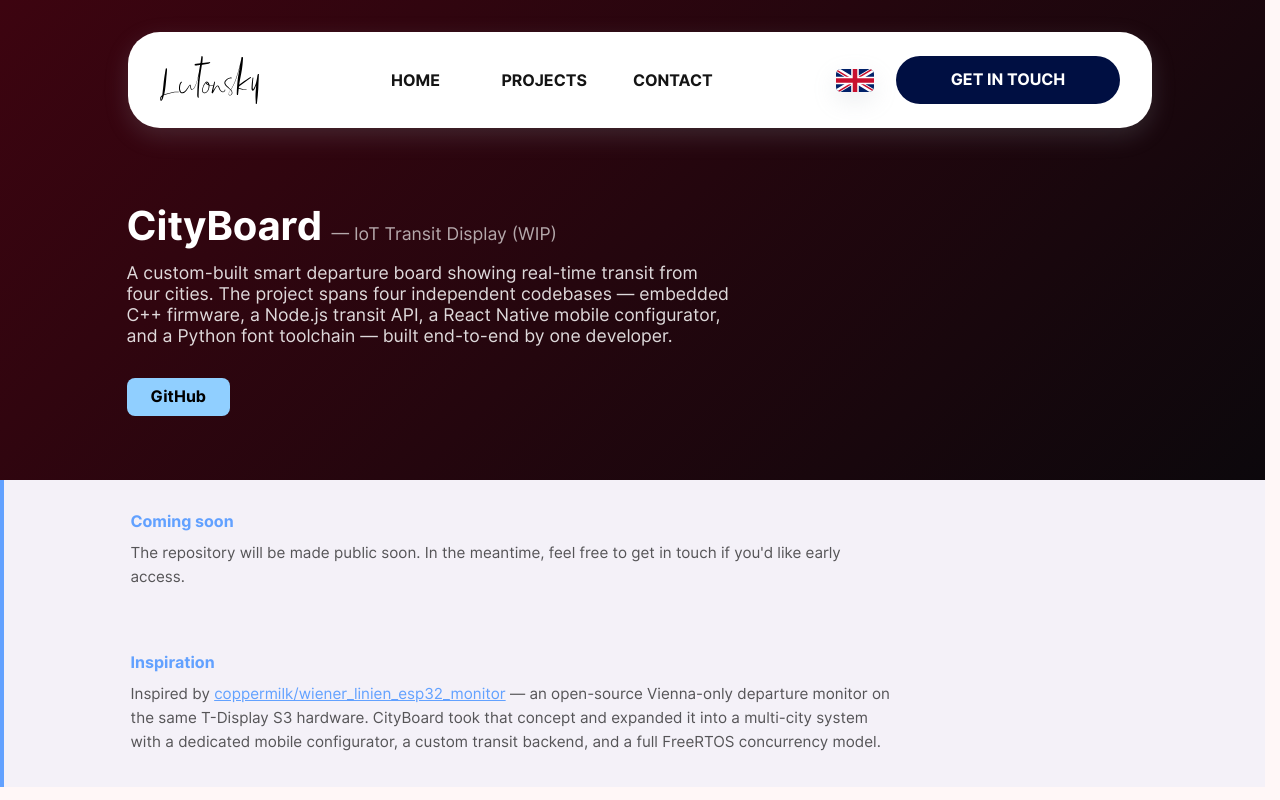
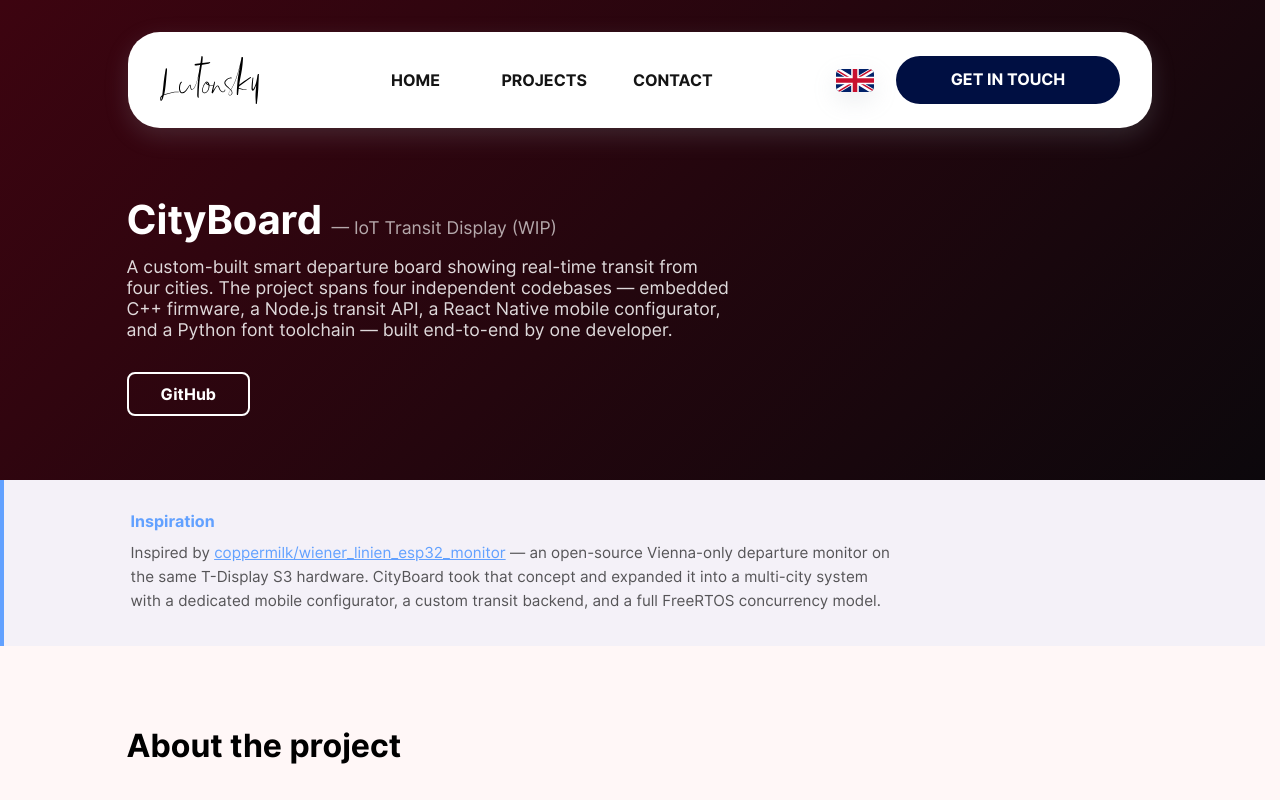
Before and after one commit to lukaslgit/homepage, a React (Vite) app: page /projects/details/wienboard in a window 1280 px wide. Shown: the top 800 px of the page. Built offline with nearby package versions, Linux system fonts and the light colour scheme.

Commit message:
github ling for CityBoard, small redesign

```diff
--- a/src/Pages/ProjectCityBoard.jsx
+++ b/src/Pages/ProjectCityBoard.jsx
@@ -137,20 +137,15 @@ export default function ProjectCityBoard() {
                         The project spans four independent codebases — embedded C++ firmware, a Node.js transit API,
                         a React Native mobile configurator, and a Python font toolchain — built end-to-end by one developer.
                     </p>
-                    <div className='github-private-wrap'>
-                        <span className='github-private-btn'>GitHub</span>
-                        <div className='github-tooltip'>
-                            This repository is private. The source code is available for review upon request — feel free to get in touch.
-                        </div>
-                    </div>
+                    <a
+                        href='https://github.com/lukaslgit/CityBoard/'
+                        className='pd-hero-btn'
+                        target='_blank'
+                        rel='noopener noreferrer'
+                    >
+                        GitHub
+                    </a>
                 </div>
-            </div>
-
-            <div className='pd-section pd-private-notice'>
-                <strong>Coming soon</strong>
-                <p>
-                    The repository will be made public soon. In the meantime, feel free to get in touch if you'd like early access.
-                </p>
             </div>
 
             <div className='pd-section pd-private-notice'>
--- a/src/Pages/ProjectTruckManager.jsx
+++ b/src/Pages/ProjectTruckManager.jsx
@@ -120,13 +120,13 @@ export default function ProjectTruckManager() {
             </div>
 
             <div className='pd-page-links'>
-                <Link to='/projects'>← Back to Projects</Link>
+                <Link to='/projects'>← Projects</Link>
                 <a
                     href='https://lutonsky.eu/projects/truck_managment_app/'
                     target='_blank'
                     rel='noopener noreferrer'
                 >
-                    Live Demo
+                    Live
                 </a>
                 <a
                     href='https://github.com/lukaslgit/truck-management-app'
--- a/src/Pages/ProjectWeatherApp.jsx
+++ b/src/Pages/ProjectWeatherApp.jsx
@@ -73,13 +73,13 @@ export default function ProjectWeatherApp() {
             </div>
 
             <div className='pd-page-links'>
-                <Link to='/projects'>← Back to Projects</Link>
+                <Link to='/projects'>← Projects</Link>
                 <a
                     href='https://lutonsky.eu/projects/weatherapp/'
                     target='_blank'
                     rel='noopener noreferrer'
                 >
-                    Live Demo
+                    Live
                 </a>
                 <a
                     href='https://github.com/lukaslgit/weatherapp'
--- a/src/Pages/Projects.jsx
+++ b/src/Pages/Projects.jsx
@@ -157,12 +157,7 @@ export default function Projects(){
                                     a React Native BLE/Wi-Fi configurator app, and a Python font pipeline — all built from scratch.
                                 </p>
                                 <div className='project-links'>
-                                    <div className='github-private-wrap'>
-                                        <span className='github-private-btn'>GitHub</span>
-                                        <div className='github-tooltip'>
-                                            This repository is private. The source code is available for review upon request — feel free to get in touch.
-                                        </div>
-                                    </div>
+                                    <Link to={'https://github.com/lukaslgit/CityBoard/'} target="_blank" rel="noopener noreferrer">GitHub</Link>
                                     <Link to={'/projects/details/wienboard'}>Details</Link>
                                 </div>
                             </div>
@@ -312,7 +307,7 @@ export default function Projects(){
                                     Managers can create tasks and manage trucks, while workers can view their assigned tasks.
                                 </p>
                                 <div className="project-links">
-                                    <a href={'https://lutonsky.eu/projects/truck_managment_app/'}>LIVE</a>
+                                    <a className="live-btn" href={'https://lutonsky.eu/projects/truck_managment_app/'}>LIVE</a>
                                     <Link to={'https://github.com/lukaslgit/truck-management-app'} target="_blank" rel="noopener noreferrer">GitHub</Link>
                                     <Link to={'/projects/details/truckmanager'}>Details</Link>
                                 </div>
@@ -435,7 +430,7 @@ export default function Projects(){
                                 <p>(08/2025)</p>
                                 <p>{t.projectpage_main1}</p>
                                 <div className="project-links">
-                                    <a href={'https://lutonsky.eu/projects/weatherapp/'}>LIVE</a>
+                                    <a className="live-btn" href={'https://lutonsky.eu/projects/weatherapp/'}>LIVE</a>
                                     <Link to={'https://github.com/lukaslgit/weatherapp'} target="_blank" rel="noopener noreferrer">GitHub</Link>
                                     <Link to={'/projects/details/weatherapp'}>Details</Link>
                                 </div>
--- a/src/Styles/projects.css
+++ b/src/Styles/projects.css
@@ -1195,6 +1195,10 @@
 .top-section .content .project .project-desc .project-links {
   display: flex;
 }
+.top-section .content .project .project-desc .project-links .live-btn {
+  background-color: red;
+  color: white;
+}
 .top-section .content .project .project-desc .project-links a {
   background-color: #90cfff;
   text-decoration: none;
--- a/src/Styles/projects.scss
+++ b/src/Styles/projects.scss
@@ -1345,6 +1345,11 @@
 
                 .project-links {
                     display: flex;
+
+                    .live-btn {
+                        background-color: red;
+                        color: white;
+                    }
 
                     a {
                         background-color: #90cfff;
```
Also changed, not shown: 1 other file (tests, documents, lock files or other folders).
